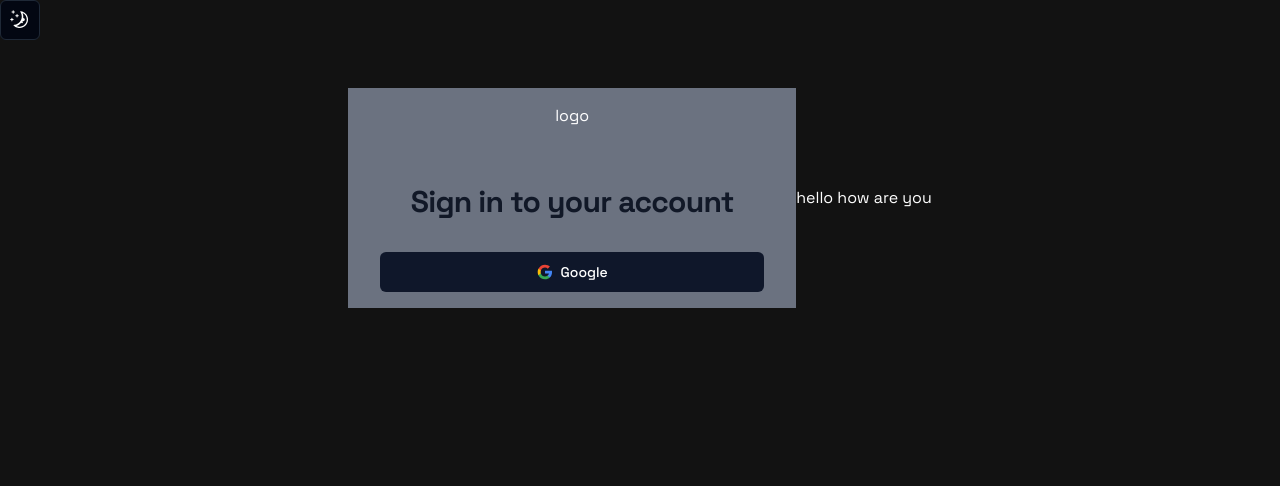
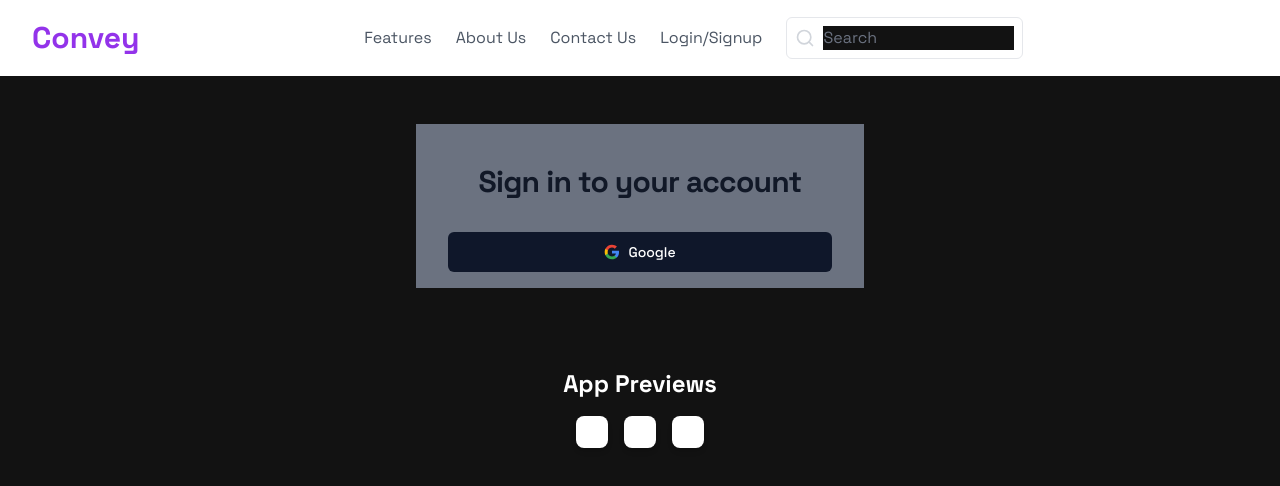
Before and after one commit to SauravAPTX/ConveyChattingApp, a Next.js app: page /login in a window 1280 px wide. Shown: the top 486 px of the page. Built offline with nearby package versions, Linux system fonts and the light colour scheme.

Commit message:
added uis and improved login page

```diff
--- a/src/app/(auth)/login/page.css
+++ /dev/null
@@ -1,3 +0,0 @@
-#radix-:Rakq:{
-    width: 150px;
-}
--- a/src/app/(auth)/login/page.tsx
+++ b/src/app/(auth)/login/page.tsx
@@ -4,9 +4,10 @@ import Button from '@/components/ui/Button'
 import { FC, useState } from 'react'
 import { signIn } from 'next-auth/react'
 import { toast } from 'react-hot-toast'
+import Navbar from '@/components/NavBar'
 
 const Page: FC = () => {
-  const [isLoading, setIsLoading] = useState<boolean>(false)
+  const [isLoading, setIsLoading] = useState<boolean>(false);
 
   async function loginWithGoogle() {
     setIsLoading(true)
@@ -21,10 +22,12 @@ const Page: FC = () => {
 
   return (
     <>
+    <Navbar/>
+
+    <div>
       <div className='flex min-h-full items-center justify-center py-12 px-4 sm:px-6 lg:px-8' >
         <div className='w-full flex flex-col items-center max-w-md space-y-8 bg-gray-500 p-4'>
           <div className='flex flex-col items-center gap-8'>
-            logo
             <h2 className='mt-6 text-center text-3xl font-bold tracking-tight text-gray-900'>
               Sign in to your account
             </h2>
@@ -67,7 +70,23 @@ const Page: FC = () => {
             Google
           </Button>
         </div>
-        <div className='flex-row'>hello how are you</div>
+
+      </div>
+      <div className='flex flex-col items-center justify-center py-8 px-4 sm:px-6 lg:px-8'>
+        <h2 className='text-2xl font-bold mb-4'>App Previews</h2>
+        <div className='grid grid-cols-1 md:grid-cols-2 lg:grid-cols-3 gap-4'>
+          {/* Replace the following placeholders with your actual preview components */}
+          <div className='bg-white p-4 rounded-lg shadow-md'>
+            {/* Your first app preview component */}
+          </div>
+          <div className='bg-white p-4 rounded-lg shadow-md'>
+            {/* Your second app preview component */}
+          </div>
+          <div className='bg-white p-4 rounded-lg shadow-md'>
+            {/* Your third app preview component */}
+          </div>
+        </div>
+      </div>
       </div>
     </>
   )
--- a/src/app/layout.tsx
+++ b/src/app/layout.tsx
@@ -2,7 +2,6 @@ import Providers from '@/components/Providers'
 import './globals.css'
 import { ThemeProvider } from '@/components/theme-provider'
 import {Space_Grotesk} from 'next/font/google'
-import { ThemeModeToggle } from '@/components/ThemeModeToggle'
 
 export const metadata = {
   title: 'Convey | Home',
@@ -23,7 +22,7 @@ export default function RootLayout({
           attribute="class"
           defaultTheme="dark"
           enableSystem
-          disableTransitionOnChange> <ThemeModeToggle/>
+          disableTransitionOnChange>
         <Providers>{children}</Providers>
         </ThemeProvider>
       </body>
--- a/src/app/page.tsx
+++ b/src/app/page.tsx
@@ -1,8 +1,6 @@
 "use client"
-
-import Button from '@/components/ui/Button'
 import { signOut } from 'next-auth/react'
 
 export default function Home() {
-  return <button onClick={() => signOut()}>hello</button>
+  return <button onClick={() => signOut()}>hello hacker</button>
 }
--- /dev/null
+++ b/src/components/NavBar.tsx
@@ -0,0 +1,74 @@
+"use client"
+
+import * as React from "react"
+import Link from "next/link"
+import { Menu, Search } from "lucide-react"
+
+export default function Navbar() {
+  const [state, setState] = React.useState(false)
+  const loginSectionRef = React.useRef(null);
+
+  const menus = [
+    { title: "Features", path: "/features" },
+    { title: "About Us", path: "/about" },
+    { title: "Contact Us", path: "/contact" },
+    { title: "Login/Signup", path: "/#login" },
+  ]
+
+  const handleLoginClick = () => {
+    if (loginSectionRef.current) {
+      loginSectionRef.current.scrollIntoView({
+        behavior: "smooth",
+        block: "start",
+      });
+    }
+    setState(false);
+  };
+
+  return (
+    <nav className="bg-white w-full border-b md:border-0">
+      <div className="items-center px-4 max-w-screen-xl mx-auto md:flex md:px-8">
+        <div className="flex items-center justify-between py-3 md:py-5 md:block">
+          <Link href="/">
+            <h1 className="text-3xl font-bold text-purple-600">Convey</h1>
+          </Link>
+          <div className="md:hidden">
+            <button
+              className="text-gray-700 outline-none p-2 rounded-md focus:border-gray-400 focus:border"
+              onClick={() => setState(!state)}
+            >
+              <Menu />
+            </button>
+          </div>
+        </div>
+        <div
+          className={`flex-1 justify-self-center pb-3 mt-8 md:block md:pb-0 md:mt-0 ${
+            state ? "block" : "hidden"
+          }`}
+        >
+          <ul className="justify-center items-center space-y-8 md:flex md:space-x-6 md:space-y-0">
+            {menus.map((item, idx) => (
+              <li key={idx} className="text-gray-600 hover:text-indigo-600">
+                {item.title === "Login/Signup" ? (
+                  <a href={item.path} onClick={handleLoginClick}>
+                    {item.title}
+                  </a>
+                ) : (
+                  <Link href={item.path}>{item.title}</Link>
+                )}
+              </li>
+            ))}
+            <form className="flex items-center  space-x-2 border rounded-md p-2">
+              <Search className="h-5 w-5 flex-none text-gray-300" />
+              <input
+                className="w-full outline-none appearance-none placeholder-gray-500 text-gray-500 sm:w-auto"
+                type="text"
+                placeholder="Search"
+              />
+            </form>
+          </ul>
+        </div>
+      </div>
+    </nav>
+  )
+}
--- a/src/middleware.ts
+++ b/src/middleware.ts
@@ -6,7 +6,6 @@ export default withAuth(
   async function middleware(req) {
     const pathname = req.nextUrl.pathname
 
-    // Manage route protection
     const isAuth = await getToken({ req })
     const isLoginPage = pathname.startsWith('/login')
 
```
